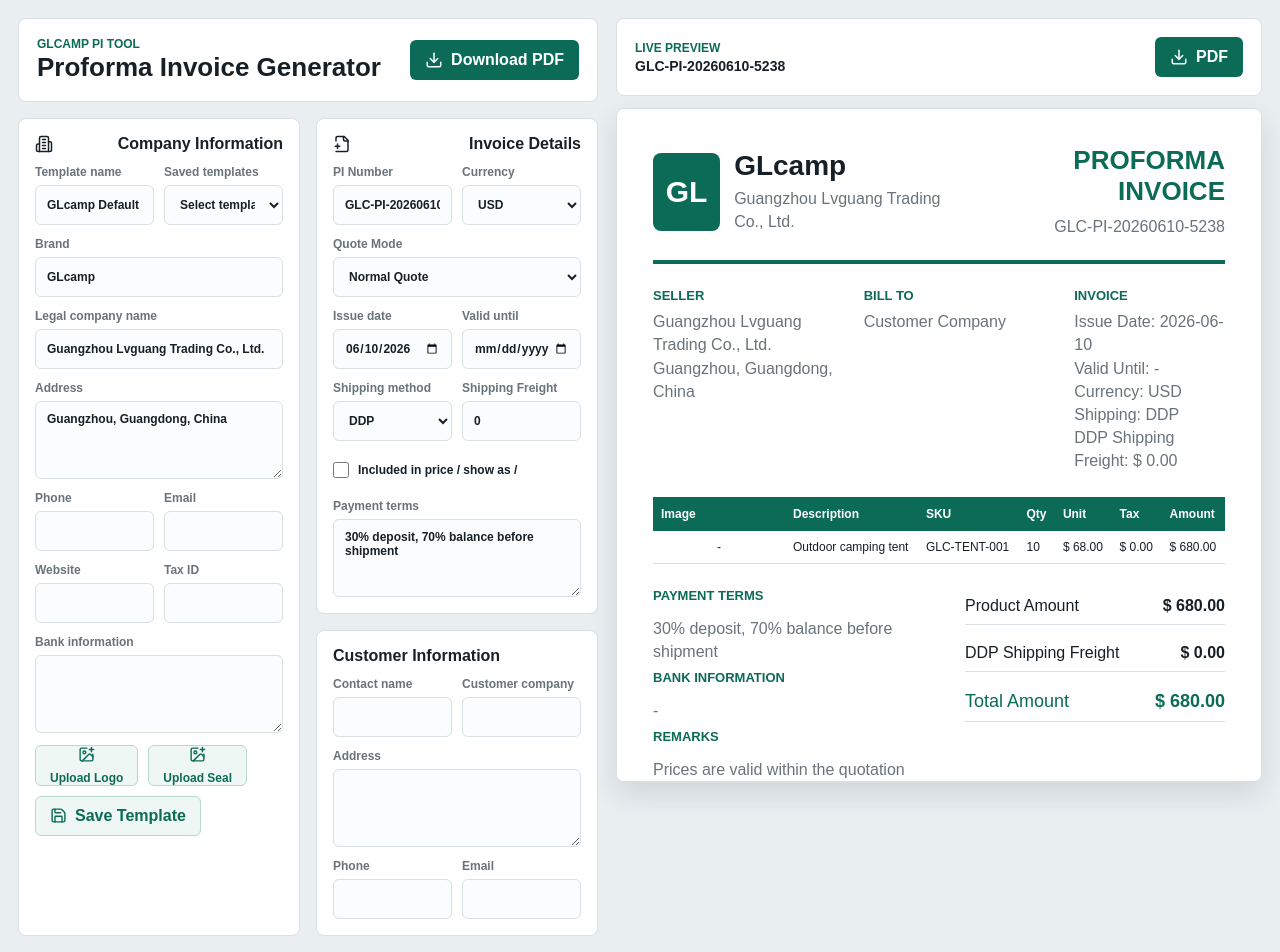
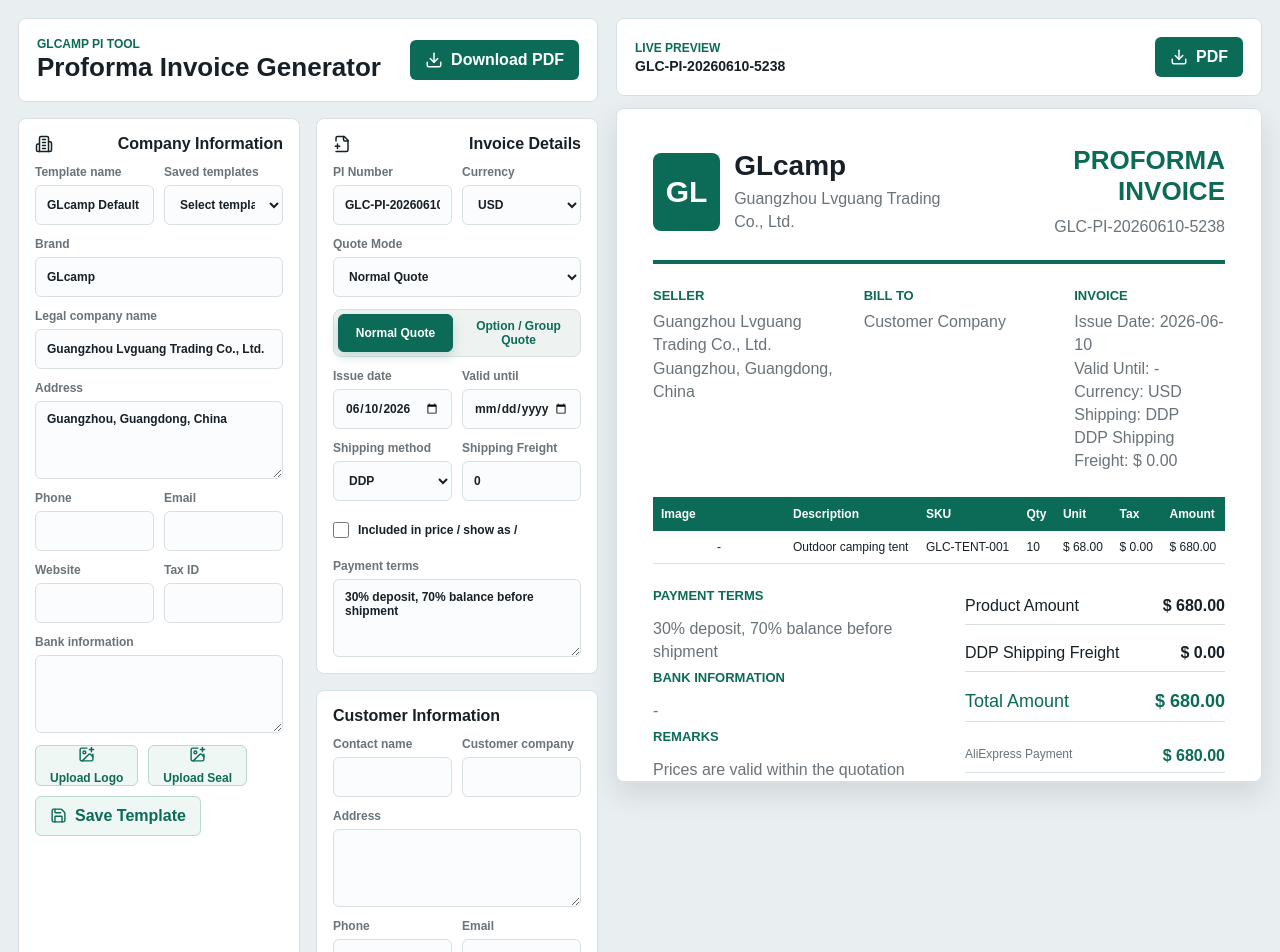
Before and after one commit to package8686-source/glcamp-pi-clean, a Next.js app: page / in a window 1280 px wide. Shown: the top 952 px of the page. Built offline with nearby package versions, Linux system fonts and the light colour scheme.

Commit message:
Add payment method price calculations

```diff
--- a/app/globals.css
+++ b/app/globals.css
@@ -114,6 +114,14 @@
   font-size: 16px;
 }
 
+.section-note {
+  margin: 5px 0 0;
+  color: var(--muted);
+  font-size: 12px;
+  font-weight: 600;
+  line-height: 1.35;
+}
+
 label {
   display: flex;
   flex-direction: column;
@@ -139,6 +147,34 @@
   margin: 0;
   accent-color: var(--green);
   box-shadow: none;
+}
+
+.quote-mode-switch {
+  display: grid;
+  grid-template-columns: repeat(2, minmax(0, 1fr));
+  gap: 8px;
+  padding: 4px;
+  background: #eef3f1;
+  border: 1px solid var(--line);
+  border-radius: 8px;
+}
+
+.quote-mode-button {
+  min-height: 38px;
+  padding: 0 10px;
+  color: var(--green);
+  background: transparent;
+  border: 1px solid transparent;
+  border-radius: 6px;
+  font-size: 12px;
+  font-weight: 800;
+}
+
+.quote-mode-button.active {
+  color: #fff;
+  background: var(--green);
+  border-color: var(--green);
+  box-shadow: 0 5px 12px rgba(11, 107, 87, 0.18);
 }
 
 input,
@@ -519,6 +555,33 @@
   border-bottom: 1px solid var(--line);
 }
 
+.totals-card > .payment-totals {
+  display: flex;
+  flex-direction: column;
+  gap: 0;
+  padding-top: 8px;
+  border-bottom: 0;
+}
+
+.payment-totals > div {
+  display: flex;
+  justify-content: space-between;
+  gap: 12px;
+  padding: 7px 0;
+  border-bottom: 1px solid var(--line);
+}
+
+.payment-totals span {
+  color: var(--muted);
+  font-size: 12px;
+  line-height: 1.25;
+}
+
+.payment-totals strong {
+  color: var(--green);
+  white-space: nowrap;
+}
+
 .grand-total {
   color: var(--green);
   font-size: 18px;
--- a/app/page.tsx
+++ b/app/page.tsx
@@ -73,6 +73,21 @@
   paymentTerms: string;
   remarks: string;
 };
+
+const paymentPriceOptions = [
+  {
+    label: "AliExpress Payment",
+    multiplier: 1
+  },
+  {
+    label: "PayPal Commercial Invoice - 5% Discount",
+    multiplier: 0.95
+  },
+  {
+    label: "Business Bank Transfer - 8% Discount",
+    multiplier: 0.92
+  }
+] as const;
 
 const currencySymbols: Record<Currency, string> = {
   USD: "$",
@@ -163,6 +178,13 @@
     },
     { subtotal: 0, tax: 0, productAmount: 0, total: billableFreight }
   );
+}
+
+function getPaymentPrices(totalAmount: number) {
+  return paymentPriceOptions.map((option) => ({
+    ...option,
+    amount: totalAmount * option.multiplier
+  }));
 }
 
 export default function Home() {
@@ -536,9 +558,25 @@
                 onChange={(event) => setQuoteMode(event.target.value as QuoteMode)}
               >
                 <option value="normal">Normal Quote</option>
-                <option value="group">Group Quote</option>
+                <option value="group">Option / Group Quote</option>
               </select>
             </label>
+            <div className="quote-mode-switch" aria-label="Quote mode switch">
+              <button
+                type="button"
+                className={quoteMode === "normal" ? "quote-mode-button active" : "quote-mode-button"}
+                onClick={() => setQuoteMode("normal")}
+              >
+                Normal Quote
+              </button>
+              <button
+                type="button"
+                className={quoteMode === "group" ? "quote-mode-button active" : "quote-mode-button"}
+                onClick={() => setQuoteMode("group")}
+              >
+                Option / Group Quote
+              </button>
+            </div>
             <div className="two-col">
               <label>
                 Issue date
@@ -664,11 +702,16 @@
 
         <section className="form-section products-section">
           <div className="section-title product-title-row">
-            <h2>{quoteMode === "group" ? "Quote Options / Groups" : "Product Lines"}</h2>
+            <div>
+              <h2>{quoteMode === "group" ? "Quote Options / Groups" : "Product Lines"}</h2>
+              {quoteMode === "group" && (
+                <p className="section-note">Create separate quotation options such as Option A, Option B, Batch 1, or Batch 2.</p>
+              )}
+            </div>
             {quoteMode === "group" ? (
               <button className="secondary-button" onClick={addProductGroup}>
                 <Plus size={17} />
-                Add Group
+                Add Group / Add Option
               </button>
             ) : (
               <button className="secondary-button" onClick={() => setProducts((prev) => [...prev, blankProduct()])}>
@@ -1034,6 +1077,14 @@
                         <span>Total Amount</span>
                         <strong>{money(groupTotals.total, invoice.currency)}</strong>
                       </div>
+                      <div className="payment-totals">
+                        {getPaymentPrices(groupTotals.total).map((option) => (
+                          <div key={option.label}>
+                            <span>{option.label}</span>
+                            <strong>{money(option.amount, invoice.currency)}</strong>
+                          </div>
+                        ))}
+                      </div>
                     </div>
                   </section>
                 );
@@ -1095,6 +1146,14 @@
                     <span>Total Amount</span>
                     <strong>{money(totals.total, invoice.currency)}</strong>
                   </div>
+                  <div className="payment-totals">
+                    {getPaymentPrices(totals.total).map((option) => (
+                      <div key={option.label}>
+                        <span>{option.label}</span>
+                        <strong>{money(option.amount, invoice.currency)}</strong>
+                      </div>
+                    ))}
+                  </div>
                   {company.seal && <img className="seal" src={company.seal} alt="Company seal" />}
                 </div>
               </section>
```
